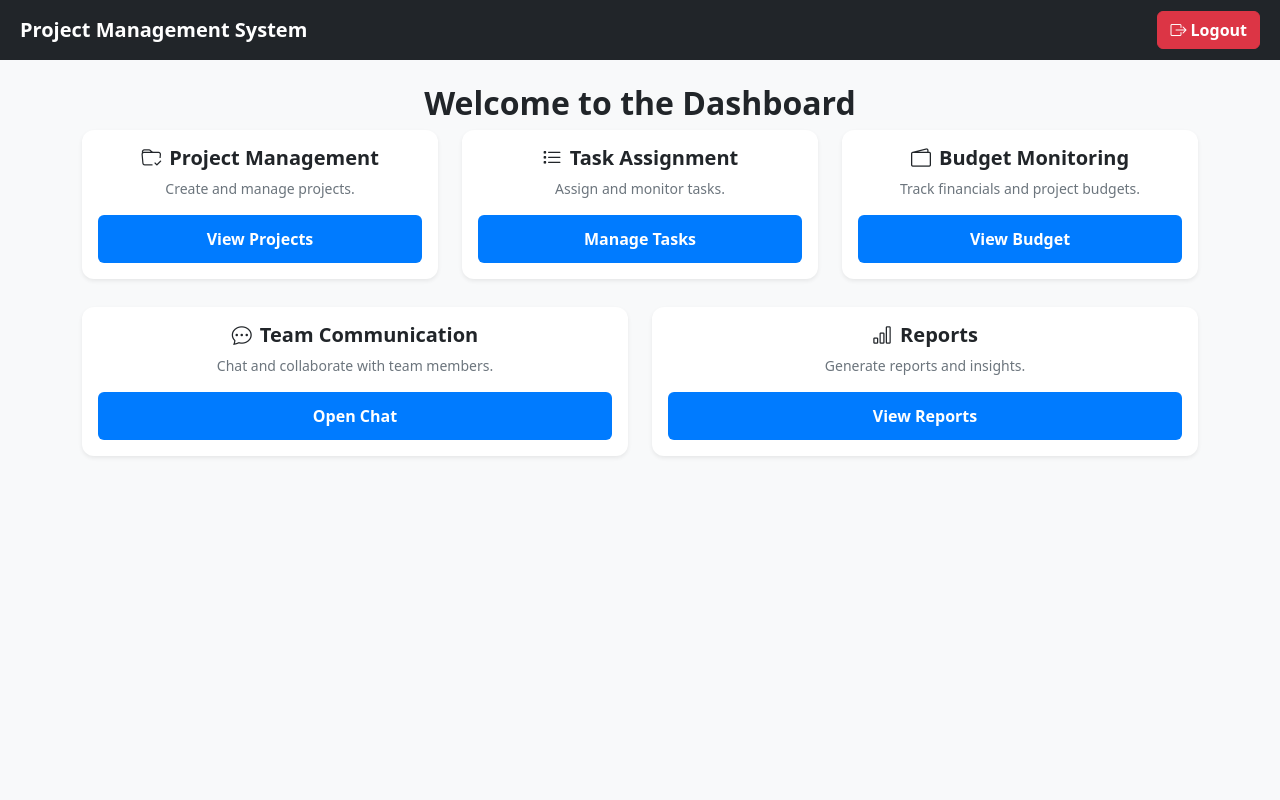
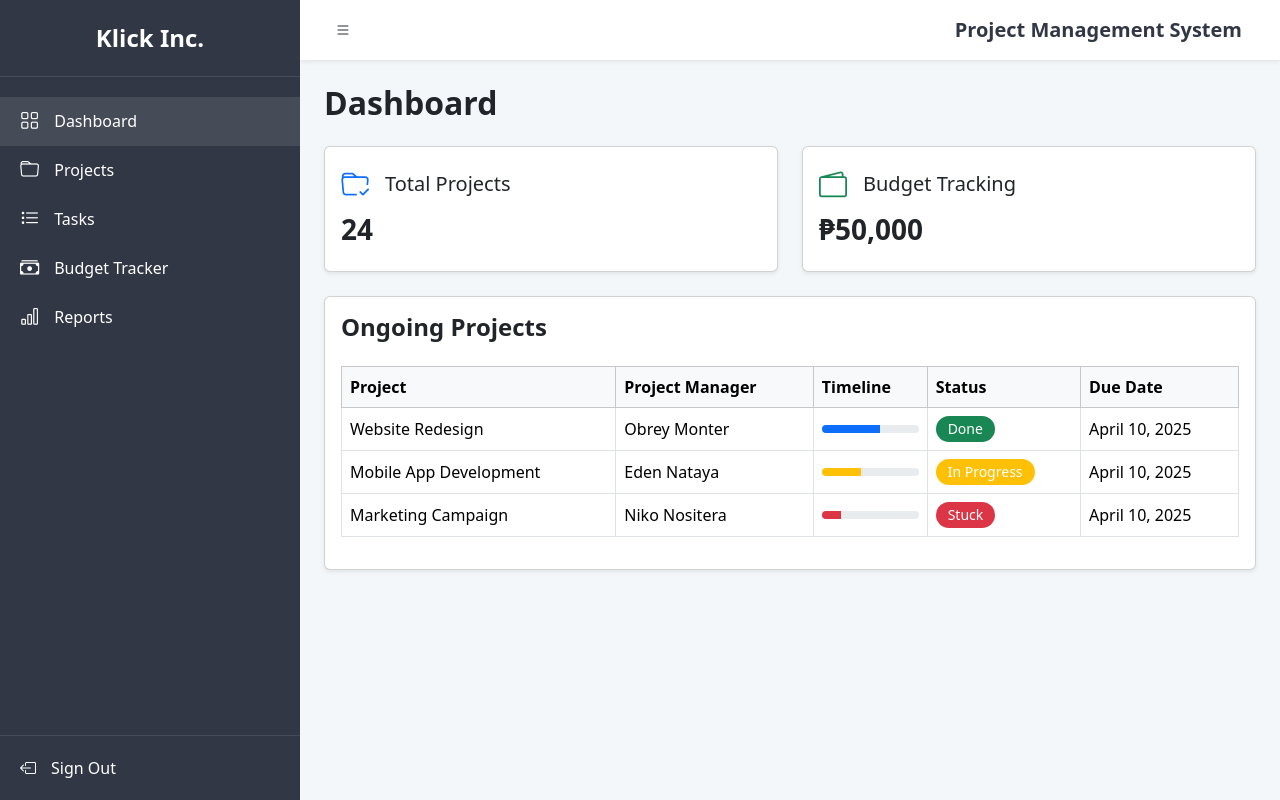
Before and after one commit to natayaeden/ADET-Midterm-CS, a React (Create React App) app in the folder frontend/: page /dashboard in a window 1280 px wide. Built offline with nearby package versions, Linux system fonts and the light colour scheme.

Commit message:
dashboard ui enhancement

```diff
--- a/frontend/package.json
+++ b/frontend/package.json
@@ -13,6 +13,7 @@
     "react": "^19.0.0",
     "react-bootstrap": "^2.10.9",
     "react-dom": "^19.0.0",
+    "react-icons": "^5.5.0",
     "react-router-dom": "^7.4.0",
     "react-scripts": "5.0.1",
     "web-vitals": "^2.1.4"
--- /dev/null
+++ b/frontend/src/componentStyles/Dashboard.css
@@ -0,0 +1,164 @@
+.dashboard-container {
+    display: flex;
+    height: 100vh;
+    overflow: hidden;
+}
+
+/* Sidebar */
+.sidebar {
+    width: 300px;
+    background-color: #313745;
+    color: white;
+    transition: width 0.3s ease, transform 0.3s ease;
+    display: flex;
+    flex-direction: column;
+}
+
+.sidebar.closed {
+    width: 80px;
+}
+
+.sidebar.closed .sidebar-nav span,
+.sidebar.closed .sidebar-footer span {
+    display: none;
+}
+
+.sidebar.closed .sidebar-nav a {
+    justify-content: center;
+}
+
+.sidebar.closed .sidebar-footer {
+    align-items: center;
+}
+
+.sidebar-header {
+    display: flex;
+    align-items: center;
+    justify-content: center;
+    padding: 20px;
+    border-bottom: 1px solid rgba(255, 255, 255, 0.1);
+  }
+
+
+.sidebar-brand {
+    font-weight: bold;
+    font-size: 1.5rem;
+}
+
+.sidebar-nav ul {
+    list-style: none;
+    padding: 20px 0;
+    margin: 0;
+}
+
+.sidebar-nav li {
+    padding: 10px 20px;
+    transition: background-color 0.3s;
+}
+
+.sidebar-nav li.active,
+.sidebar-nav li:hover {
+    background-color: rgba(255,255,255,0.1);
+}
+
+.sidebar-nav a {
+    color: white;
+    text-decoration: none;
+    display: flex;
+    align-items: center;
+    gap: 15px;
+}
+
+.sidebar-nav i {
+    font-size: 1.2rem;
+}
+
+.sidebar-footer {
+    margin-top: auto;
+    padding: 20px;
+    border-top: 1px solid rgba(255,255,255,0.1);
+    display: flex;
+}
+
+.btn-logout {
+    background: none;
+    border: none;
+    color: white;
+    width: 100%;
+    display: flex;
+    align-items: center;
+    gap: 15px;
+    text-align: left;
+    padding: 0;
+}
+
+.btn-logout:hover {
+    opacity: 0.8;
+}
+
+/* navbar */
+.navbar {
+    box-shadow: 0 2px 4px rgba(0,0,0,0.05);
+    padding: 10px;
+}
+
+.navbar-brand{
+    color: #313745;
+}
+
+
+/* main content */
+.main-content {
+    flex-grow: 1;
+    overflow-y: auto;
+    background-color: #f4f7fa;
+    transition: margin-left 0.3s ease;
+}
+
+.progress {
+    height: 8px;
+    border-radius: 5px;
+    overflow: hidden;
+}
+
+.owner-avatar {
+    width: 30px;
+    height: 30px;
+    border-radius: 50%;
+    margin-right: 8px;
+}
+
+.badge {
+    padding: 6px 12px;
+    font-size: 14px;
+    font-weight: 500;
+    border-radius: 20px;
+}
+
+.table thead th {
+    background-color: #f8f9fa;
+    font-weight: bold;
+}
+
+.table td, .table th {
+    vertical-align: middle;
+}
+
+
+/* responsiveness styles */
+@media (max-width: 768px) {
+
+    .sidebar {
+        position: fixed;
+        left: 0;
+        z-index: 1000;
+    }
+
+    .sidebar.closed {
+        transform: translateX(-100%);
+    }
+
+    .main-content {
+        margin-left: 0;
+    }
+}
--- a/frontend/src/components/LoginStyles.css
+++ b/frontend/src/componentStyles/LoginStyles.css
@@ -1,4 +1,3 @@
-/* Login Container with Dark Professional Gradient */
 .login-container {
     background: linear-gradient(135deg, #2dbe9a 10%, #35cdd8 25%, #4274a5 50%, #32a3a3 75%, #6a89cc 90%);
     height: 100vh;
--- a/frontend/src/components/Dashboard.css
+++ /dev/null
@@ -1,65 +0,0 @@
-body {
-    background-color: #f8f9fa;
-
-}
-
-
-.navbar {
-    height: 60px;
-    width: 100vw;
-    margin: 0;
-    padding: 0 20px;
-    border-radius: 0;
-}
-
-.container-fluid {
-    padding: 0;
-    margin: 0;
-    width: 100%;
-}
-
-/* Cards */
-.card {
-    border-radius: 12px;
-    transition: all 0.3s ease-in-out;
-    border: none;
-    background: white;
-    box-shadow: 0 4px 6px rgba(0, 0, 0, 0.1);
-}
-
-.card:hover {
-    transform: scale(1.05);
-}
-
-.card h5 {
-    font-weight: bold;
-}
-
-.card p {
-    font-size: 14px;
-    color: #6c757d;
-}
-
-.card .btn {
-    font-weight: bold;
-}
-
-/* Buttons */
-.btn-primary {
-    background-color: #007bff;
-    border: none;
-}
-
-.btn-primary:hover {
-    background-color: #0056b3;
-}
-
-/* Logout Button */
-.btn-danger {
-    font-weight: bold;
-    transition: background 0.3s ease-in-out;
-}
-
-.btn-danger:hover {
-    background-color: #c82333;
-}
--- a/frontend/src/components/Dashboard.js
+++ b/frontend/src/components/Dashboard.js
@@ -1,67 +1,165 @@
-import React from "react";
-import "bootstrap/dist/css/bootstrap.min.css";
-import "bootstrap-icons/font/bootstrap-icons.css";
-import "./Dashboard.css";
+import React, { useState } from 'react';
+import 'bootstrap/dist/css/bootstrap.min.css';
+import 'bootstrap-icons/font/bootstrap-icons.css';
+import '../componentStyles/Dashboard.css';
 
 const Dashboard = () => {
+  const [isSidebarOpen, setIsSidebarOpen] = useState(true);
+
   const handleLogout = () => {
     window.location.href = "/";
   };
 
+  const toggleSidebar = () => {
+    setIsSidebarOpen(!isSidebarOpen);
+  };
+
   return (
+    <div className="dashboard-container">
+      {/* Sidebar */}
+      <div className={`sidebar ${isSidebarOpen ? 'open' : 'closed'}`}>
+        <div className="sidebar-header">
+          <span className="sidebar-brand">Klick Inc.</span>
+        </div>
+        <nav className="sidebar-nav">
+          <ul>
+            <li className="active">
+              <a href="#dashboard">
+                <i className="bi bi-grid"></i>
+                <span>Dashboard</span>
+              </a>
+            </li>
+            <li>
+              <a href="#projects">
+                <i className="bi bi-folder"></i>
+                <span>Projects</span>
+              </a>
+            </li>
+            <li>
+              <a href="#tasks">
+                <i className="bi bi-list-task"></i>
+                <span>Tasks</span>
+              </a>
+            </li>
+            <li>
+              <a href="#team">
+                <i className="bi bi-cash-stack"></i>
+                <span>Budget Tracker</span>
+              </a>
+            </li>
+            <li>
+              <a href="#reports">
+                <i className="bi bi-bar-chart"></i>
+                <span>Reports</span>
+              </a>
+            </li>
+          </ul>
+        </nav>
+        <div className="sidebar-footer">
+          <button
+            className="btn btn-logout"
+            onClick={handleLogout}
+          >
+            <i className="bi bi-box-arrow-left"></i>
+            <span>Sign Out</span>
+          </button>
+        </div>
+      </div>
+
+      {/* Main Content */}
+      <main className={`main-content ${isSidebarOpen ? 'sidebar-open' : 'sidebar-closed'}`}>
+        <nav className="navbar navbar-expand-lg navbar-light bg-white shadow-sm">
           <div className="container-fluid">
-      {/* Navbar */}
-      <nav className="navbar navbar-dark bg-dark w-100">
+            <button className="btn btn-icon me-3" onClick={toggleSidebar}>
+              <i className="bi bi-list"></i>
+            </button>
             <span className="navbar-brand fw-bold">Project Management System</span>
-        <button className="btn btn-danger" onClick={handleLogout}>
-          <i className="bi bi-box-arrow-right"></i> Logout
-        </button>
+          </div>
         </nav>
 
-      {/* Main Content */}
-      <div className="container mt-4">
-        <h2 className="text-center fw-bold">Welcome to the Dashboard</h2>
+        <div className="container-fluid p-4">
+          <h2 className="mb-4 fw-bold">Dashboard</h2>
+
+          {/* Project and Budget Cards */}
           <div className="row g-4">
-          <div className="col-md-4">
-            <div className="card shadow-sm p-3 text-center">
-              <h5><i className="bi bi-folder-check me-2"></i>Project Management</h5>
-              <p>Create and manage projects.</p>
-              <button className="btn btn-primary w-100">View Projects</button>
+            <div className="col-md-6">
+              <div className="card shadow-sm p-3">
+                <div className="d-flex align-items-center">
+                  <i className="bi bi-folder-check me-3 text-primary fs-3"></i>
+                  <h5 className="m-0">Total Projects</h5>
+                </div>
+                <h3 className="mt-2 fw-bold">24</h3>
               </div>
             </div>
-          <div className="col-md-4">
-            <div className="card shadow-sm p-3 text-center">
-              <h5><i className="bi bi-list-task me-2"></i>Task Assignment</h5>
-              <p>Assign and monitor tasks.</p>
-              <button className="btn btn-primary w-100">Manage Tasks</button>
+            <div className="col-md-6">
+              <div className="card shadow-sm p-3">
+                <div className="d-flex align-items-center">
+                  <i className="bi bi-wallet2 me-3 text-success fs-3"></i>
+                  <h5 className="m-0">Budget Tracking</h5>
                 </div>
-          </div>
-          <div className="col-md-4">
-            <div className="card shadow-sm p-3 text-center">
-              <h5><i className="bi bi-wallet2 me-2"></i>Budget Monitoring</h5>
-              <p>Track financials and project budgets.</p>
-              <button className="btn btn-primary w-100">View Budget</button>
+                <h3 className="mt-2 fw-bold">₱50,000</h3>
               </div>
             </div>
           </div>
 
-        <div className="row g-4 mt-1">
-          <div className="col-md-6">
-            <div className="card shadow-sm p-3 text-center">
-              <h5><i className="bi bi-chat-dots me-2"></i>Team Communication</h5>
-              <p>Chat and collaborate with team members.</p>
-              <button className="btn btn-primary w-100">Open Chat</button>
+          {/* Project Table */}
+          <div className="card mt-4 shadow-sm p-3">
+            <h4 className="fw-bold">Ongoing Projects</h4>
+            <table className="table table-bordered mt-3">
+              <thead className="table-light">
+                <tr>
+                  <th>Project</th>
+                  <th>Project Manager</th>
+                  <th>Timeline</th>
+                  <th>Status</th>
+                  <th>Due Date</th>
+                </tr>
+              </thead>
+              <tbody>
+                <tr>
+                  <td>Website Redesign</td>
+                  <td>
+                    Obrey Monter
+                  </td>
+                  <td>
+                    <div className="progress">
+                      <div className="progress-bar bg-primary" style={{ width: "60%" }}></div>
+                    </div>
+                  </td>
+                  <td><span className="badge bg-success">Done</span></td>
+                  <td>April 10, 2025</td>
+                </tr>
+                <tr>
+                  <td>Mobile App Development</td>
+                  <td>
+                    Eden Nataya
+                  </td>
+                  <td>
+                    <div className="progress">
+                      <div className="progress-bar bg-warning" style={{ width: "40%" }}></div>
+                    </div>
+                  </td>
+                  <td><span className="badge bg-warning">In Progress</span></td>
+                  <td>April 10, 2025</td>
+                </tr>
+                <tr>
+                  <td>Marketing Campaign</td>
+                  <td>
+                    Niko Nositera
+                  </td>
+                  <td>
+                    <div className="progress">
+                      <div className="progress-bar bg-danger" style={{ width: "20%" }}></div>
+                    </div>
+                  </td>
+                  <td><span className="badge bg-danger">Stuck</span></td>
+                  <td>April 10, 2025</td>
+                </tr>
+              </tbody>
+            </table>
           </div>
         </div>
-          <div className="col-md-6">
-            <div className="card shadow-sm p-3 text-center">
-              <h5><i className="bi bi-bar-chart me-2"></i>Reports</h5>
-              <p>Generate reports and insights.</p>
-              <button className="btn btn-primary w-100">View Reports</button>
-            </div>
-          </div>
-        </div>
-      </div>
+      </main>
     </div>
   );
 };
--- a/frontend/src/components/Login.js
+++ b/frontend/src/components/Login.js
@@ -2,7 +2,7 @@ import React, { useState } from "react";
 import { useNavigate } from "react-router-dom";
 import { motion } from "framer-motion";
 import "bootstrap/dist/css/bootstrap.min.css";
-import "./LoginStyles.css";
+import "../componentStyles/LoginStyles.css";
 
 const Login = () => {
 
```
Also changed, not shown: 1 other file (tests, documents, lock files or other folders). Lines whose indentation alone changed are shown as unchanged.
